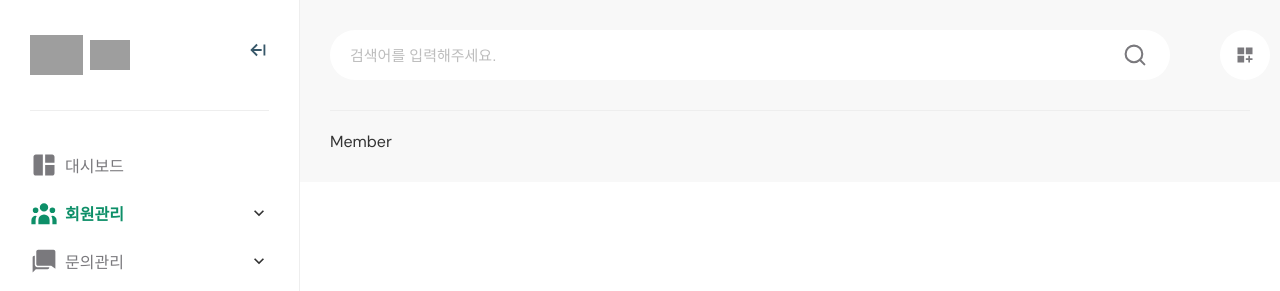
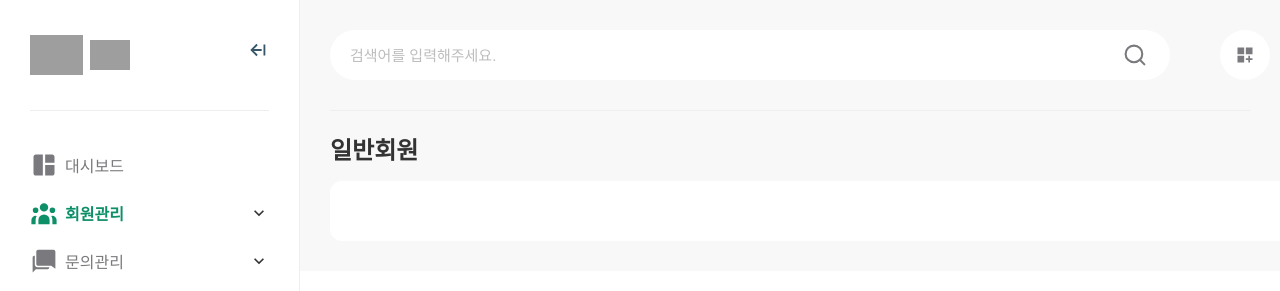
Before and after one commit to larmong/bikefinder-admin, a Next.js app: page /user/member in a window 1280 px wide. Shown: the top 291 px of the page. Built offline with nearby package versions, Linux system fonts and the light colour scheme; grey boxes are pictures that could not be loaded.

Commit message:
[ADD] member

```diff
--- a/src/components/units/user/member/Member.container.tsx
+++ b/src/components/units/user/member/Member.container.tsx
@@ -1,3 +1,14 @@
+import * as S from "../../dashboard/Dashboard.style";
+
 export default function Member() {
-  return <>Member</>;
+  return (
+    <S.Wrapper>
+      <S.Contents>
+        <S.Title>
+          <span>일반회원</span>
+        </S.Title>
+        <S.Content>{/*<DashboardFaq boardData={fetchBoard} />*/}</S.Content>
+      </S.Contents>
+    </S.Wrapper>
+  );
 }
```
